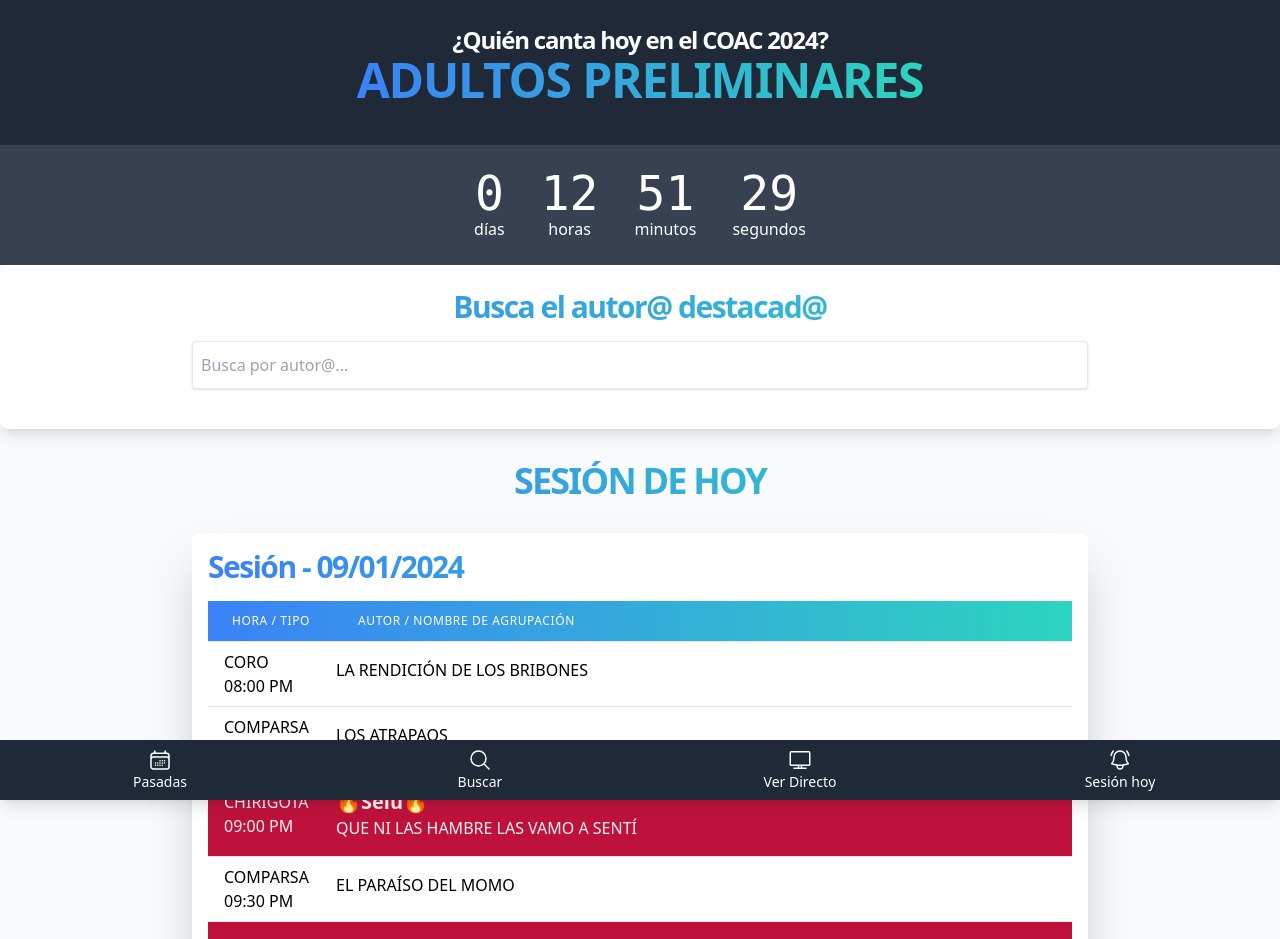
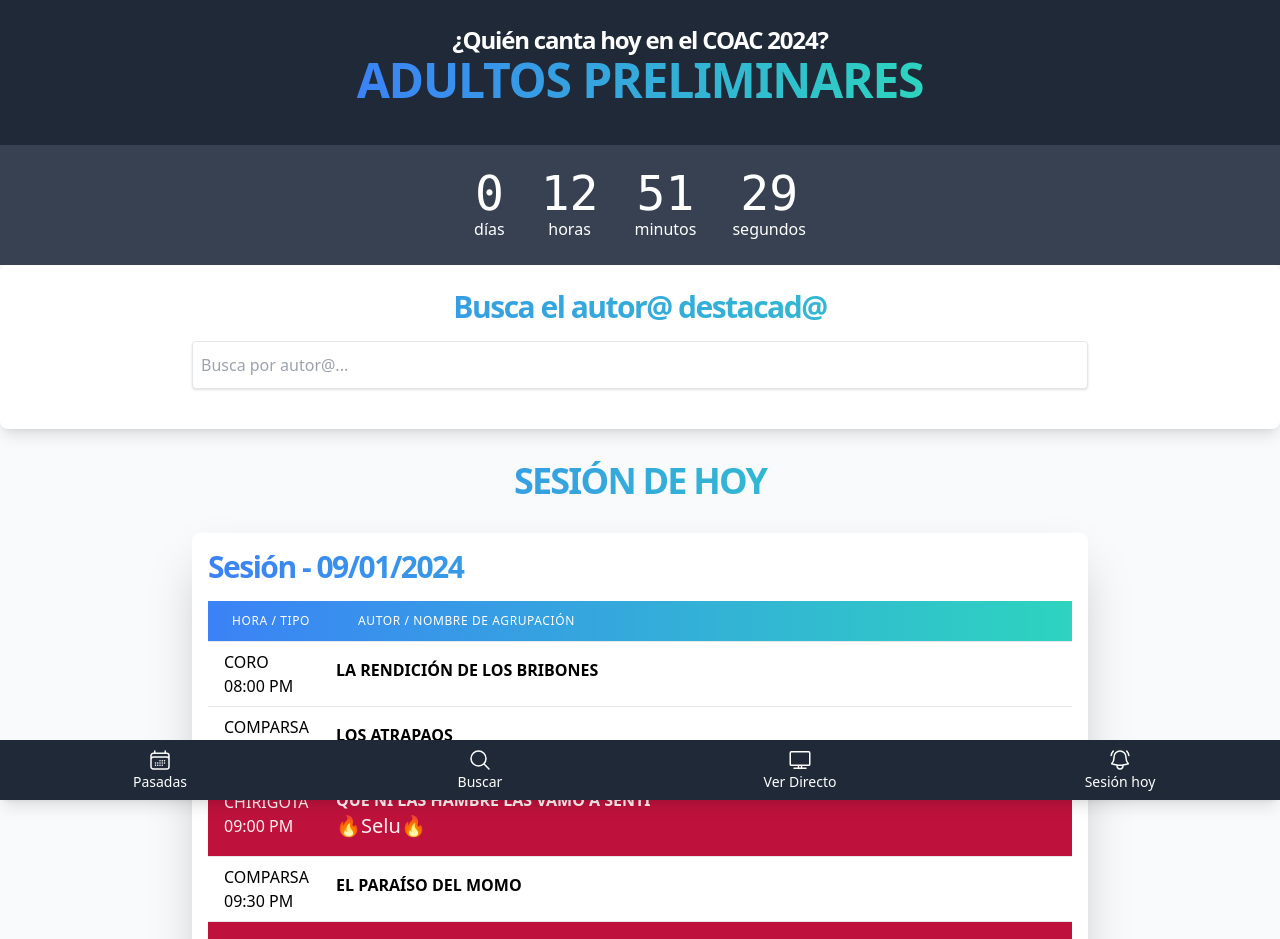
Before and after one commit to nandovejer/coac-quien-canta-hoy, a React (Vite) app: page / in a window 1280 px wide. Shown: the top 939 px of the page. Built offline with nearby package versions, Linux system fonts and the light colour scheme.

Commit message:
añadido autores y cambio de orden

```diff
--- a/src/components/DynamicTable.tsx
+++ b/src/components/DynamicTable.tsx
@@ -102,10 +102,10 @@
                       </div>
                     </div>
                     <div className="px-4 py-4">
-                      <strong className="sm:text-xl capitalize text-ellipsis overflow-hidden">
-                        {group.autor ? (group.top ? `🔥${group.autor}🔥` : `👌 ${group.autor}`) : ''}
-                      </strong>
-                      <p className="text-ellipsis overflow-hidden">{group.nombre}</p>
+                      <strong className="text-ellipsis overflow-hidden">{group.nombre}</strong>
+                      <p className="sm:text-xl capitalize text-ellipsis overflow-hidden">
+                        {group.autor ? (group.top ? `🔥${group.autor}🔥` : `${group.autor}`) : ''}
+                      </p>
                     </div>
                   </article>
                 );
--- a/src/data/COAC_2024_ADULTOS_PRELIMINARES.json
+++ b/src/data/COAC_2024_ADULTOS_PRELIMINARES.json
@@ -363,7 +363,7 @@
       "top": false,
       "tipo": "COMPARSA",
       "nombre": "EL CIELITO DE LOS CÓMICOS",
-      "autor": ""
+      "autor": "Comparsa Algeciras"
     }
   ],
   "20/01/2024": [
@@ -377,7 +377,7 @@
       "top": false,
       "tipo": "COMPARSA",
       "nombre": "¡¡ SE PROHÍBE EL CANTE !!",
-      "autor": ""
+      "autor": "Ramón Zamudio y José Manuel Utrera"
     },
     {
       "top": false,
@@ -389,13 +389,13 @@
       "top": false,
       "tipo": "COMPARSA",
       "nombre": "EL APOTECARIO",
-      "autor": ""
+      "autor": "comparsa Algeciras - Branco y Malia"
     },
     {
       "top": false,
       "tipo": "CHIRIGOTA",
       "nombre": "LOS PIHORROR",
-      "autor": ""
+      "autor": "chirigota de Servando Sabajanes"
     },
     {
       "top": true,
@@ -404,10 +404,10 @@
       "autor": "Jona"
     },
     {
-      "top": false,
+      "top": true,
       "tipo": "CHIRIGOTA",
       "nombre": "TE COMO TU CARA",
-      "autor": ""
+      "autor": "chirigota de Écija"
     }
   ],
   "21/01/2024": [
@@ -461,7 +461,7 @@
       "top": false,
       "tipo": "CHIRIGOTA",
       "nombre": "ME TIENES FRITO",
-      "autor": ""
+      "autor": "Roquetas de mar"
     },
     {
       "top": true,
@@ -473,13 +473,13 @@
       "top": false,
       "tipo": "CHIRIGOTA",
       "nombre": "EL PLANETA DE LOS LITIOS",
-      "autor": ""
+      "autor": "chirigota de Albox"
     },
     {
       "top": true,
       "tipo": "COMPARSA",
       "nombre": "LOS POQUITO A POCO",
-      "autor": "Remolino"
+      "autor": "Comparsa de Conil - Luis Rossi, Kike Remolino y Óscar Mosteiro"
     }
   ],
   "23/01/2024": [
@@ -499,13 +499,13 @@
       "top": false,
       "tipo": "CHIRIGOTA",
       "nombre": "LOS GALLITANOS",
-      "autor": ""
+      "autor": "chirigota córdoba - Awito y Diego Fariñas"
     },
     {
       "top": false,
       "tipo": "COMPARSA",
       "nombre": "LOS REFUGIADOS",
-      "autor": ""
+      "autor": "Punta Umbría - José Manuel Soto y Alejandro Rodríguez"
     },
     {
       "top": true,
@@ -531,13 +531,13 @@
       "top": false,
       "tipo": "CHIRIGOTA",
       "nombre": "LOS PLÁCIDOS DOMINGOS",
-      "autor": ""
+      "autor": "José Pereira Joselini y José Joaquín Martínez Aniceto Juaki"
     },
     {
       "top": false,
       "tipo": "COMPARSA",
       "nombre": "EL ÚLTIMO IMPERIO",
-      "autor": ""
+      "autor": "comparsa de Granada"
     },
     {
       "top": true,
@@ -551,26 +551,26 @@
       "nombre": "LAS HEREDERAS",
       "autor": "Manolín Santander, Manolo Cornejo y Pablo Gallardo"
     },
-    { "top": false, "tipo": "COMPARSA", "nombre": "LOS MAESTROS", "autor": "" }
+    { "top": false, "tipo": "COMPARSA", "nombre": "LOS MAESTROS", "autor": "comparsa de El Bosque - Horacio Calvillo y Marcos Nogueroles" }
   ],
   "25/01/2024": [
     {
       "top": false,
       "tipo": "COMPARSA",
       "nombre": "EL AVENTURERO",
-      "autor": ""
+      "autor": "comparsa jaén - Hermanos Gutiérrez"
     },
     {
       "top": false,
       "tipo": "CHIRIGOTA",
       "nombre": "QUE NO SE PIERDA LA CARGA",
-      "autor": ""
+      "autor": "Sergio Mora Campos"
     },
     {
       "top": false,
       "tipo": "COMPARSA",
       "nombre": "LA TINTA OBRERA",
-      "autor": ""
+      "autor": "Comparsa de Hueva - Nelli Conde y Víctor Quintero"
     },
     {
       "top": true,
@@ -588,7 +588,7 @@
       "top": false,
       "tipo": "CHIRIGOTA",
       "nombre": "TÚ HAZME CASO A MI",
-      "autor": ""
+      "autor": "chirigota de Mairena del Aljarafe"
     },
     {
       "top": true,
```
